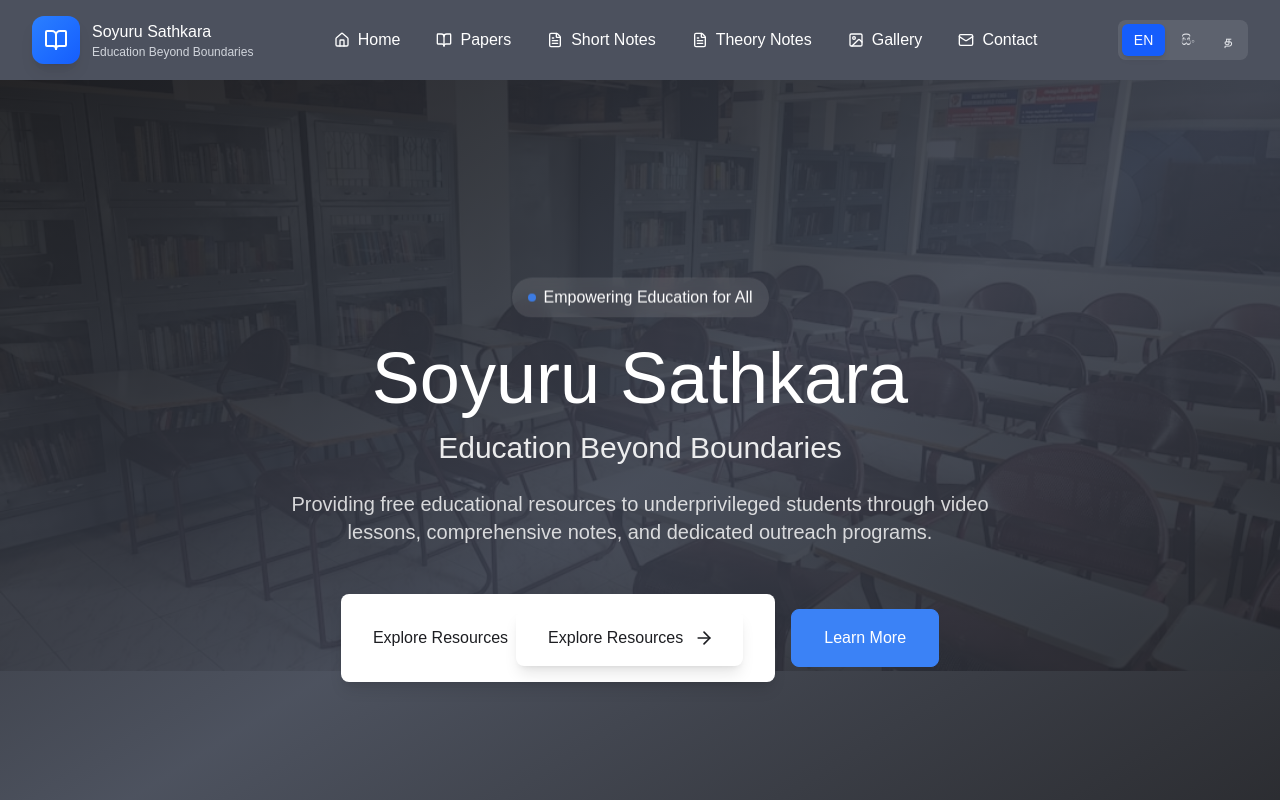
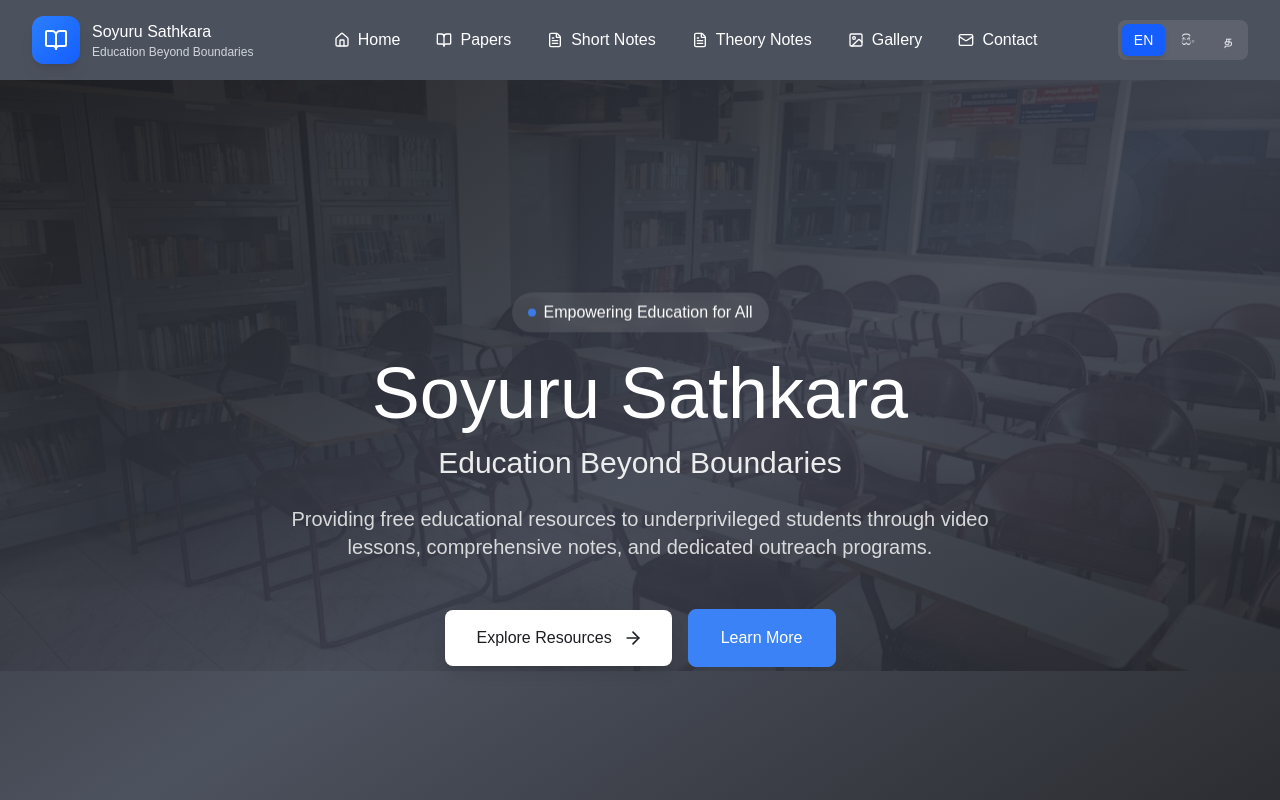
Before and after one commit to SKey7-Tech/soyuru-sathkara-25-26-web, a Next.js app: page / in a window 1280 px wide. Shown: the top 800 px of the page. Built offline with nearby package versions, Linux system fonts and the light colour scheme.

Commit message:
Linked buttons
to resources page

```diff
--- a/app/components/Hero.tsx
+++ b/app/components/Hero.tsx
@@ -79,17 +79,7 @@ export function Hero() {
         >
           <div className="flex flex-col sm:flex-row items-center justify-center gap-4">
 
-            <motion.button
-              onClick={() => {
-                const quickLinksSection = document.getElementById('quick-links');
-                quickLinksSection?.scrollIntoView({ behavior: 'smooth', block: 'start' });
-              }}
-              whileHover={{ scale: 1.05, boxShadow: "0 20px 40px rgba(59, 130, 246, 0.3)" }}
-              whileTap={{ scale: 0.95 }}
-              className="bg-white text-[#1d1e22] px-8 py-4 rounded-lg hover:bg-white/90 transition-all shadow-lg flex items-center gap-2 group"
-            >
-              {t.exploreBtn}
-
+            <Link href="/resources">
               <motion.div
                 whileHover={{ scale: 1.05, boxShadow: "0 20px 40px rgba(59, 130, 246, 0.3)" }}
                 whileTap={{ scale: 0.95 }}
@@ -103,8 +93,7 @@ export function Hero() {
                   <ArrowRight className="w-5 h-5" />
                 </motion.div>
               </motion.div>
-
-            </motion.button>
+            </Link>
             <motion.a
               href="#about"
 
--- a/app/i18n/en.ts
+++ b/app/i18n/en.ts
@@ -15,9 +15,9 @@ export const en = {
     title: "Access Our Study Materials",
     subtitle: "Comprehensive resources to support your academic journey",
     primaryResources: [
-      { title: "Papers", description: "Download exam papers and practice", href: "#papers" },
-      { title: "Short Notes", description: "Quick revision summaries for all subjects", href: "#shortnotes" },
-      { title: "Theory Notes", description: "In-depth theory explanations and concepts", href: "#theorynotes" }
+      { title: "Papers", description: "Download exam papers and practice", href: "/resources" },
+      { title: "Short Notes", description: "Quick revision summaries for all subjects", href: "/resources" },
+      { title: "Theory Notes", description: "In-depth theory explanations and concepts", href: "/resources" }
     ],
     secondaryLinks: [
       { title: "Gallery", description: "Our journey in photos", href: "#gallery" },
--- a/app/i18n/si.ts
+++ b/app/i18n/si.ts
@@ -13,9 +13,9 @@ export const si = {
     title: "අපගේ අධ්‍යයන ද්‍රව්‍ය වෙත ප්‍රවේශ වන්න",
     subtitle: "ඔබගේ අධ්‍යාපනික ගමනට සහාය වීමට විස්තීර්ණ සම්පත්",
     primaryResources: [
-      { title: "පසුගිය ප්‍රශ්න පත්‍ර", description: "පෙර විභාග ප්‍රශ්න පත්‍ර බාගන්න සහ පුහුණු වන්න", href: "#papers" },
-      { title: "කෙටි සටහන්", description: "සියලු විෂයයන් සඳහා ඉක්මන් සංශෝධන සාරාංශ", href: "#shortnotes" },
-      { title: "න්‍යාය සටහන්", description: "ගැඹුරු න්‍යාය පැහැදිලි කිරීම් සහ සංකල්ප", href: "#theorynotes" }
+      { title: "පසුගිය ප්‍රශ්න පත්‍ර", description: "පෙර විභාග ප්‍රශ්න පත්‍ර බාගන්න සහ පුහුණු වන්න", href: "/resources" },
+      { title: "කෙටි සටහන්", description: "සියලු විෂයයන් සඳහා ඉක්මන් සංශෝධන සාරාංශ", href: "/resources" },
+      { title: "න්‍යාය සටහන්", description: "ගැඹුරු න්‍යාය පැහැදිලි කිරීම් සහ සංකල්ප", href: "/resources" }
     ],
     secondaryLinks: [
       { title: "ගැලරිය", description: "ඡායාරූපවල අපගේ ගමන", href: "#gallery" },
--- a/app/i18n/ta.ts
+++ b/app/i18n/ta.ts
@@ -13,9 +13,9 @@ export const ta = {
     title: "எங்கள் படிப்பு பொருட்களை அணுகவும்",
     subtitle: "உங்கள் கல்வி பயணத்தை ஆதரிக்க விரிவான வளங்கள்",
     primaryResources: [
-      { title: "கடந்த தேர்வு தாள்கள்", description: "முந்தைய தேர்வு தாள்களை பதிவிறக்கி பயிற்சி செய்யவும்", href: "#papers" },
-      { title: "சுருக்கமான குறிப்புகள்", description: "அனைத்து பாடங்களுக்கும் விரைவான திருத்த சுருக்கங்கள்", href: "#shortnotes" },
-      { title: "கோட்பாடு குறிப்புகள்", description: "ஆழமான கோட்பாடு விளக்கங்கள் மற்றும் கருத்துகள்", href: "#theorynotes" }
+      { title: "கடந்த தேர்வு தாள்கள்", description: "முந்தைய தேர்வு தாள்களை பதிவிறக்கி பயிற்சி செய்யவும்", href: "/resources" },
+      { title: "சுருக்கமான குறிப்புகள்", description: "அனைத்து பாடங்களுக்கும் விரைவான திருத்த சுருக்கங்கள்", href: "/resources" },
+      { title: "கோட்பாடு குறிப்புகள்", description: "ஆழமான கோட்பாடு விளக்கங்கள் மற்றும் கருத்துகள்", href: "/resources" }
     ],
     secondaryLinks: [
       { title: "படத்தொகுப்பு", description: "புகைப்படங்களில் எங்கள் பயணம்", href: "#gallery" },
```
